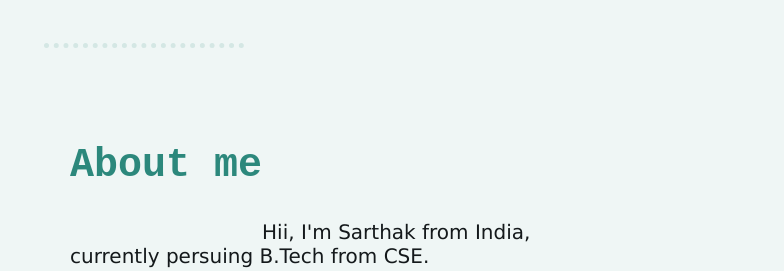
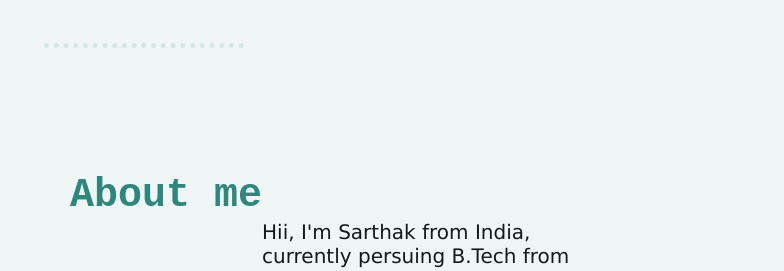
Before and after one commit to iminoaru/personal-website, a plain HTML site: page index.html in a window 1280 px wide. Shown: the part 457-728 px from the top of the page, 496-1280 px from the left. Drawn offline with Linux system fonts and the light colour scheme.

Commit message:
update design.css --4

```diff
--- a/css/design.css
+++ b/css/design.css
@@ -109,7 +109,8 @@ span{
 
 .about{
   text-align: left;
-  margin: auto;
+  margin-top: 30px;
+  margin-bottom: 0px;
   width: auto;
   font-size: 50px;
   color: #2c887c;
```
